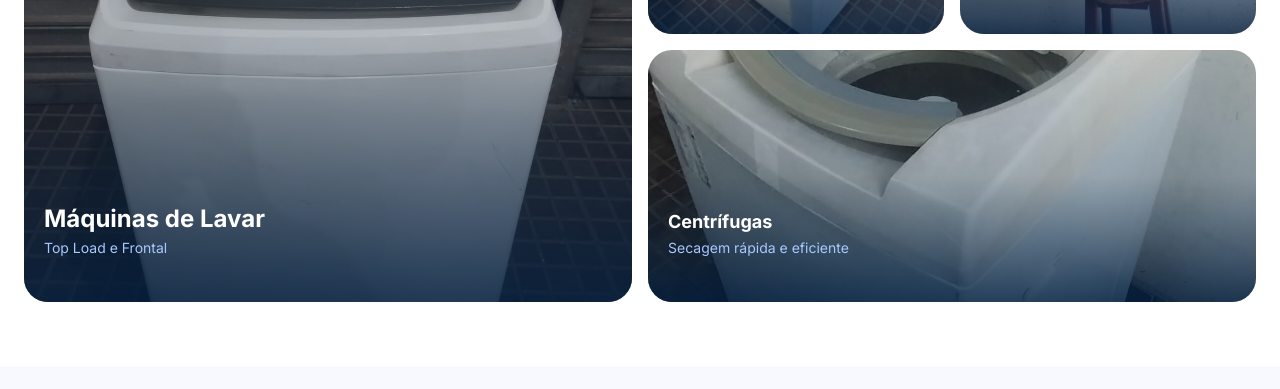
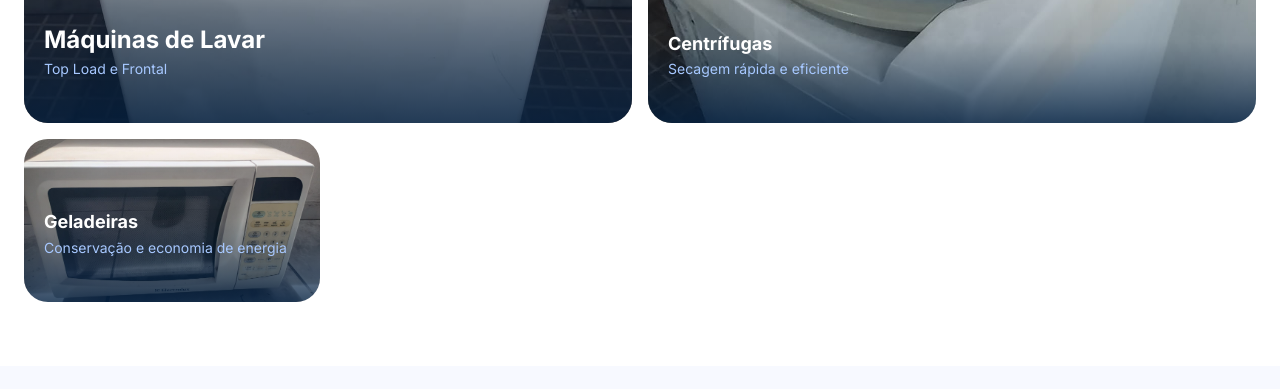
Before and after one commit to QueirozMoura/assistencia-tecnica, a React (Vite) app in the folder frontend/: page / in a window 1280 px wide. Shown: the part 2140-2529 px from the top of the page. Built offline with nearby package versions, Linux system fonts and the light colour scheme; no server answers.

Commit message:
feat: add refrigerators product category

```diff
--- a/frontend/src/components/layout/Footer.jsx
+++ b/frontend/src/components/layout/Footer.jsx
@@ -6,11 +6,12 @@ import {
 
 const footerLinks = {
   produtos: [
-    { label: 'Máquinas de Lavar', to: '/catalogo?categoria=maquina-de-lavar' },
+    { label: 'Máquinas de Lavar', to: '/catalogo?categoria=maquinas-de-lavar' },
     { label: 'Lava e Seca', to: '/catalogo?categoria=lava-e-seca' },
-    { label: 'Micro-ondas', to: '/catalogo?categoria=microondas' },
-    { label: 'Centrífugas', to: '/catalogo?categoria=centrifuga' },
-    { label: 'Peças e Acessórios', to: '/catalogo?categoria=pecas' },
+    { label: 'Micro-ondas', to: '/catalogo?categoria=micro-ondas' },
+    { label: 'Geladeiras', to: '/catalogo?categoria=geladeiras' },
+    { label: 'Centrífugas', to: '/catalogo?categoria=centrifugas' },
+    { label: 'Peças e Acessórios', to: '/catalogo?categoria=pecas-e-acessorios' },
   ],
   servicos: [
     { label: 'Conserto de Máquina', to: '/assistencia' },
--- a/frontend/src/components/layout/Navbar.jsx
+++ b/frontend/src/components/layout/Navbar.jsx
@@ -12,10 +12,12 @@ const navLinks = [
     label: 'Produtos',
     to: '/catalogo',
     mega: [
-      { label: 'Máquinas de Lavar', to: '/catalogo?categoria=maquina-de-lavar', icon: Package },
+      { label: 'Máquinas de Lavar', to: '/catalogo?categoria=maquinas-de-lavar', icon: Package },
       { label: 'Lava e Seca', to: '/catalogo?categoria=lava-e-seca', icon: Package },
-      { label: 'Centrífugas', to: '/catalogo?categoria=centrifuga', icon: Package },
-      { label: 'Peças e Acessórios', to: '/catalogo?categoria=pecas', icon: Package },
+      { label: 'Micro-ondas', to: '/catalogo?categoria=micro-ondas', icon: Package },
+      { label: 'Geladeiras', to: '/catalogo?categoria=geladeiras', icon: Package },
+      { label: 'Centrífugas', to: '/catalogo?categoria=centrifugas', icon: Package },
+      { label: 'Peças e Acessórios', to: '/catalogo?categoria=pecas-e-acessorios', icon: Package },
     ],
   },
   {
--- a/frontend/src/pages/Home.jsx
+++ b/frontend/src/pages/Home.jsx
@@ -21,6 +21,7 @@ import catMaquinas from "../assets/images/Máquinas de Lavar/WhatsApp Image 2026
 import catLavaSeca from "../assets/images/Lava e Seca/WhatsApp Image 2026-05-22 at 23.43.31.jpeg";
 import catMicroondas from "../assets/images/Microondas/WhatsApp Image 2026-05-22 at 23.46.57.jpeg";
 import catCentrifuga from "../assets/images/Máquinas de Lavar/WhatsApp Image 2026-05-22 at 23.41.47 (2).jpeg";
+import catGeladeiras from "../assets/images/Microondas/WhatsApp Image 2026-05-22 at 23.46.58 (1).jpeg";
 import ProductCard from "../components/ui/ProductCard";
 import ServiceCard from "../components/ui/ServiceCard";
 import SectionHeader from "../components/ui/SectionHeader";
@@ -65,7 +66,7 @@ const categoryCards = [
   {
     title: "Máquinas de Lavar",
     subtitle: "Top Load e Frontal",
-    to: "/catalogo?categoria=maquina-de-lavar",
+    to: "/catalogo?categoria=maquinas-de-lavar",
     image: catMaquinas,
     span: "lg:col-span-2 lg:row-span-2",
     textSize: "text-2xl",
@@ -81,7 +82,7 @@ const categoryCards = [
   {
     title: "Micro-ondas",
     subtitle: "Praticidade e tecnologia na cozinha",
-    to: "/catalogo?categoria=microondas",
+    to: "/catalogo?categoria=micro-ondas",
     image: catMicroondas,
     span: "",
     textSize: "text-lg",
@@ -89,9 +90,17 @@ const categoryCards = [
   {
     title: "Centrífugas",
     subtitle: "Secagem rápida e eficiente",
-    to: "/catalogo?categoria=centrifuga",
+    to: "/catalogo?categoria=centrifugas",
     image: catCentrifuga,
     span: "lg:col-span-2",
+    textSize: "text-lg",
+  },
+  {
+    title: "Geladeiras",
+    subtitle: "Conservação e economia de energia",
+    to: "/catalogo?categoria=geladeiras",
+    image: catGeladeiras,
+    span: "",
     textSize: "text-lg",
   },
 ];
```
Also changed, not shown: 1 other file (tests, documents, lock files or other folders).
